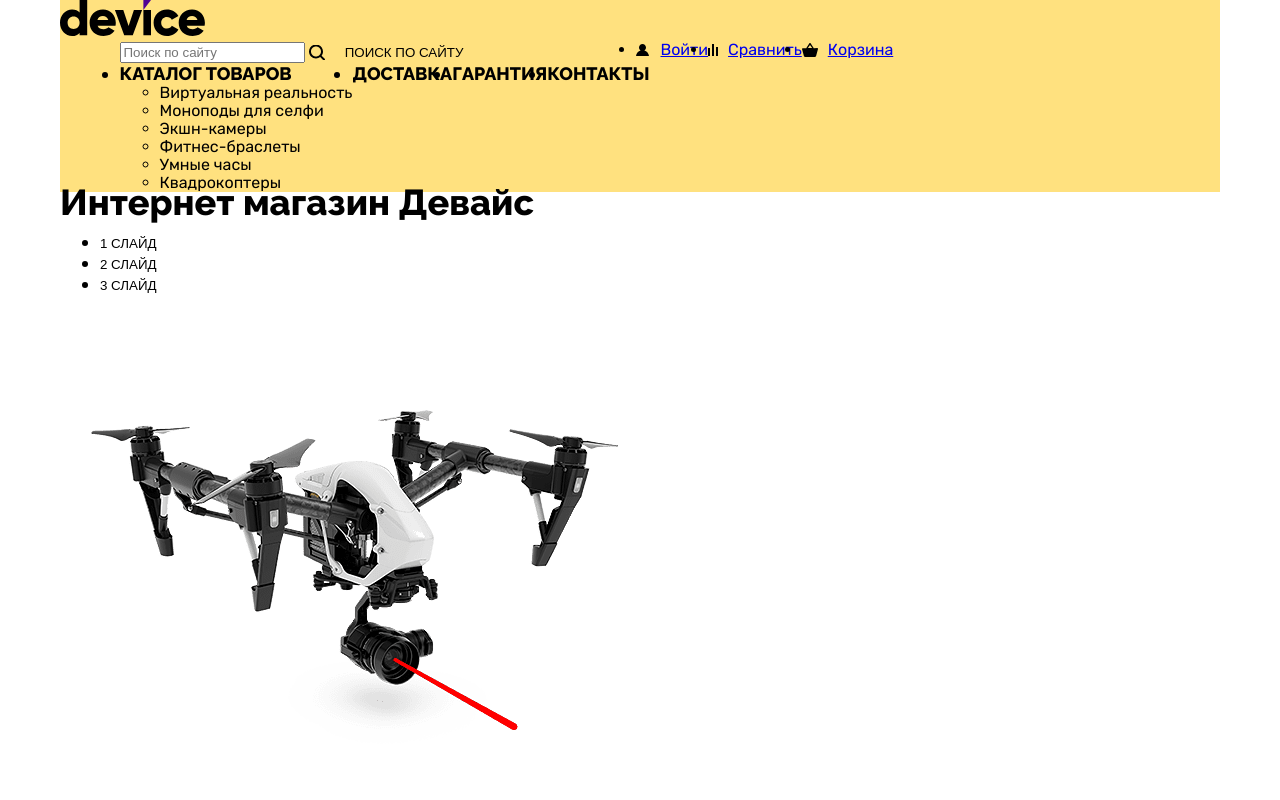
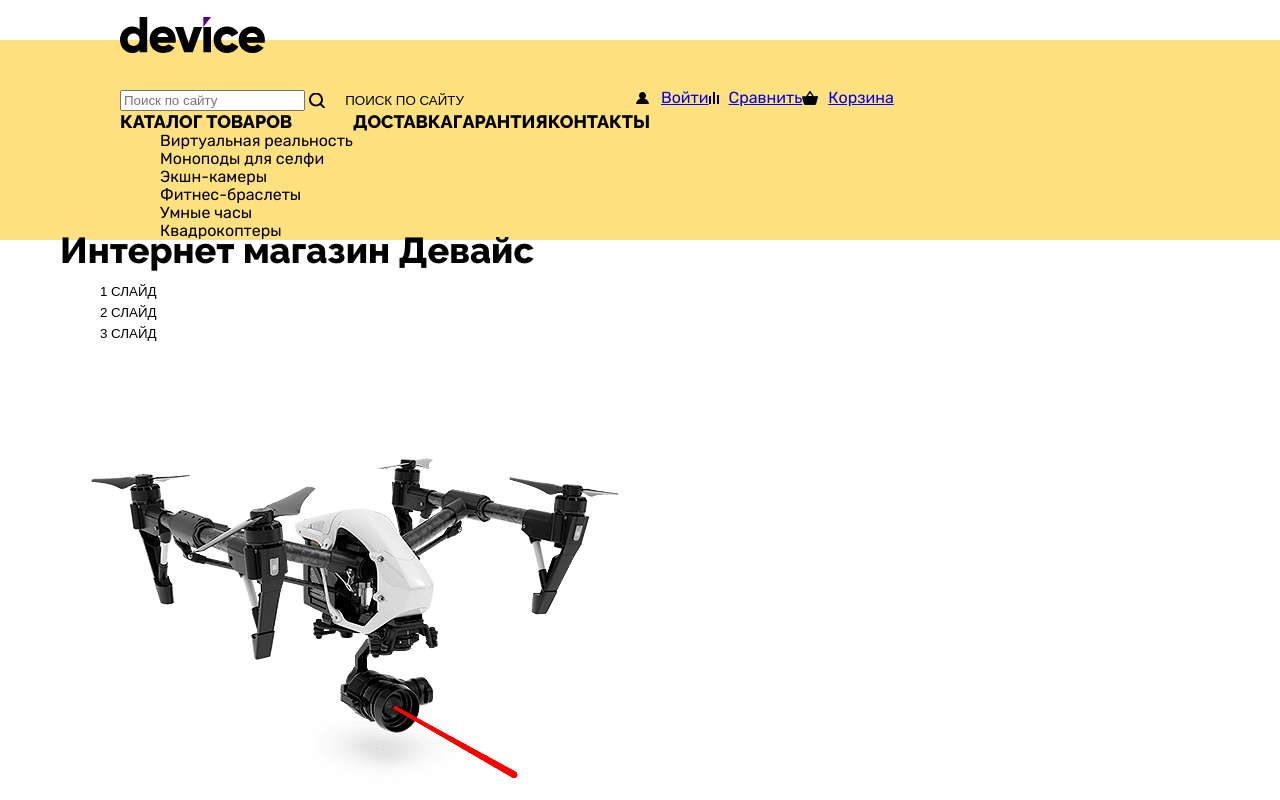
Before and after one commit to Abrashimov/110534-device-32, a plain HTML site: page index.html in a window 1280 px wide. Shown: the top 800 px of the page. Drawn offline with Linux system fonts and the light colour scheme.

Commit message:
Исправь замечания на главной странице

```diff
--- a/css/styles.css
+++ b/css/styles.css
@@ -61,6 +61,7 @@ body {
 }
 
 .title {
+  margin: 0;
   font-size: 50px;
   line-height: 50px;
   font-weight: 800;
@@ -78,14 +79,22 @@ body {
   text-decoration: none;
 }
 
+.logo {
+  display: block;
+  position: absolute;
+  top: -23px;
+}
+
 .page-header {
+  margin-top: 40px;
   color: #000000;
   background-color: #FFE17F;
 }
 
 .navigation {
-  width: 1041px;
-  margin: 0 auto;
+  position: relative;
+  padding: 48px 60px;
+  padding-bottom: 0;
 }
 
 .navigation-user-menu {
@@ -111,6 +120,7 @@ body {
 
 .navigation-user {
   display: flex;
+  flex-wrap: wrap;
   width: 501px;
   margin: 0;
   padding: 0;
@@ -118,6 +128,7 @@ body {
   font-size: 16px;
   line-height: 19px;
   font-weight: 400;
+  list-style-type: none;
 }
 
 .navigation-user-link {
@@ -145,9 +156,11 @@ body {
 
 .navigation-main-menu {
   display: flex;
+  flex-wrap: wrap;
   margin: 0;
   padding: 0;
   text-transform: uppercase;
+  list-style-type: none;
 }
 
 .navigation-category {
@@ -156,6 +169,11 @@ body {
   line-height: 18px;
   font-weight: 400;
   text-transform: none;
+  list-style-type: none;
+}
+
+.slider-list {
+  list-style-type: none;
 }
 
 .slide-description {
@@ -183,6 +201,7 @@ body {
 
 .catalog-list {
   display: flex;
+  flex-wrap: wrap;
   justify-content: space-between;
   margin: 0;
   padding: 0;
--- a/index.html
+++ b/index.html
@@ -2,15 +2,16 @@
 <html lang="ru">
   <head>
     <meta charset="utf-8">
+    <meta name="viewport" content="width=device-width, initial-scale=1">
     <title>Интернет магазин Девайс</title>
     <link rel="stylesheet" href="css/styles.css">
   </head>
   <body>
-    <header class="page-header container">
-      <a>
-        <img src="img/logo.svg" width="145" height="36" alt="Логотип интернет магазина Девайс.">
-      </a>
-      <nav class="navigation">
+    <header class="page-header">
+      <nav class="navigation container">
+        <a class="logo container">
+          <img src="img/logo.svg" width="145" height="36" alt="Логотип интернет магазина Девайс.">
+        </a>
         <div class="navigation-user-menu">
           <form class="navigation-search" action="https://echo.htmlacademy.ru" method="GET" name="search">
             <input type="search" name="seacrh" placeholder="Поиск по сайту" required>
@@ -30,13 +31,13 @@
         </div>
         <ul class="navigation-main-menu">
           <li class="navigation-item">
-            <a class="navigation-link" href="#">Каталог товаров</a>
+            <a class="navigation-link" href="catalog.html">Каталог товаров</a>
             <ul class="navigation-category">
               <li class="navigation-item">
                 <a class="navigation-link" href="#">Виртуальная реальность</a>
               </li>
               <li class="navigation-item">
-                <a class="navigation-link" href="#">Моноподы для cелфи</a>
+                <a class="navigation-link" href="catalog.html">Моноподы для cелфи</a>
               </li>
               <li class="navigation-item">
                 <a class="navigation-link" href="#">Экшн-камеры</a>
@@ -72,14 +73,14 @@
       <h1 class="container visually-hidden">Интернет магазин Девайс</h1>
       <section class="container goods" aria-label="Популярные товаров">
         <div class="slider">
-          <ul>
-            <li>
+          <ul class="slider-list">
+            <li class="slider-item">
               <button class="button" type="button">1 слайд</button>
             </li>
-            <li>
+            <li class="slider-item">
               <button class="button" type="button">2 слайд</button>
             </li>
-            <li>
+            <li class="slider-item">
               <button class="button" type="button">3 слайд</button>
             </li>
           </ul>
@@ -246,7 +247,7 @@
               <a class="navigation-link" href="#">Кредит</a>
             </li>
           </ul>
-          <h2 class="visually-hidden" hidden="true">Мы в социальных сетях</h2>
+          <h2 class="visually-hidden">Мы в социальных сетях</h2>
           <ul class="social">
             <li class="social-item">
               <a class="social-link social-link-fb" href="https://www.facebook.com/htmlacademy">
```
